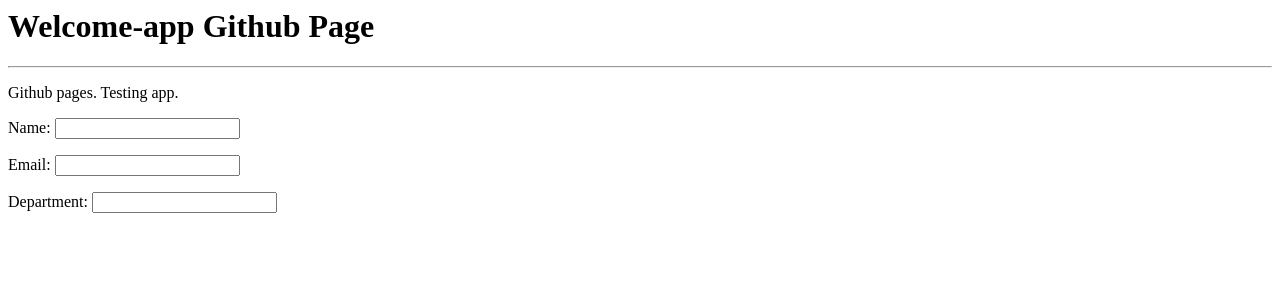
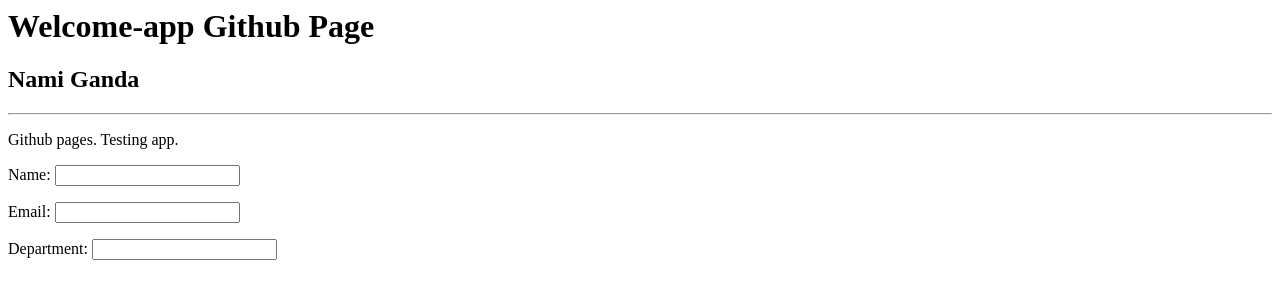
Before and after one commit to inamicode/welcome-app, a plain HTML site: page index.html in a window 1280 px wide. Drawn offline with Linux system fonts and the light colour scheme.

Commit message:
adding index.html

```diff
--- a/index.html
+++ b/index.html
@@ -7,6 +7,7 @@
 </head>
 <body>
     <h1>Welcome-app Github Page</h1>
+    <h2>Nami Ganda</h2>
     <hr>
     <p>Github pages. Testing app.</p>
     <form>
```
